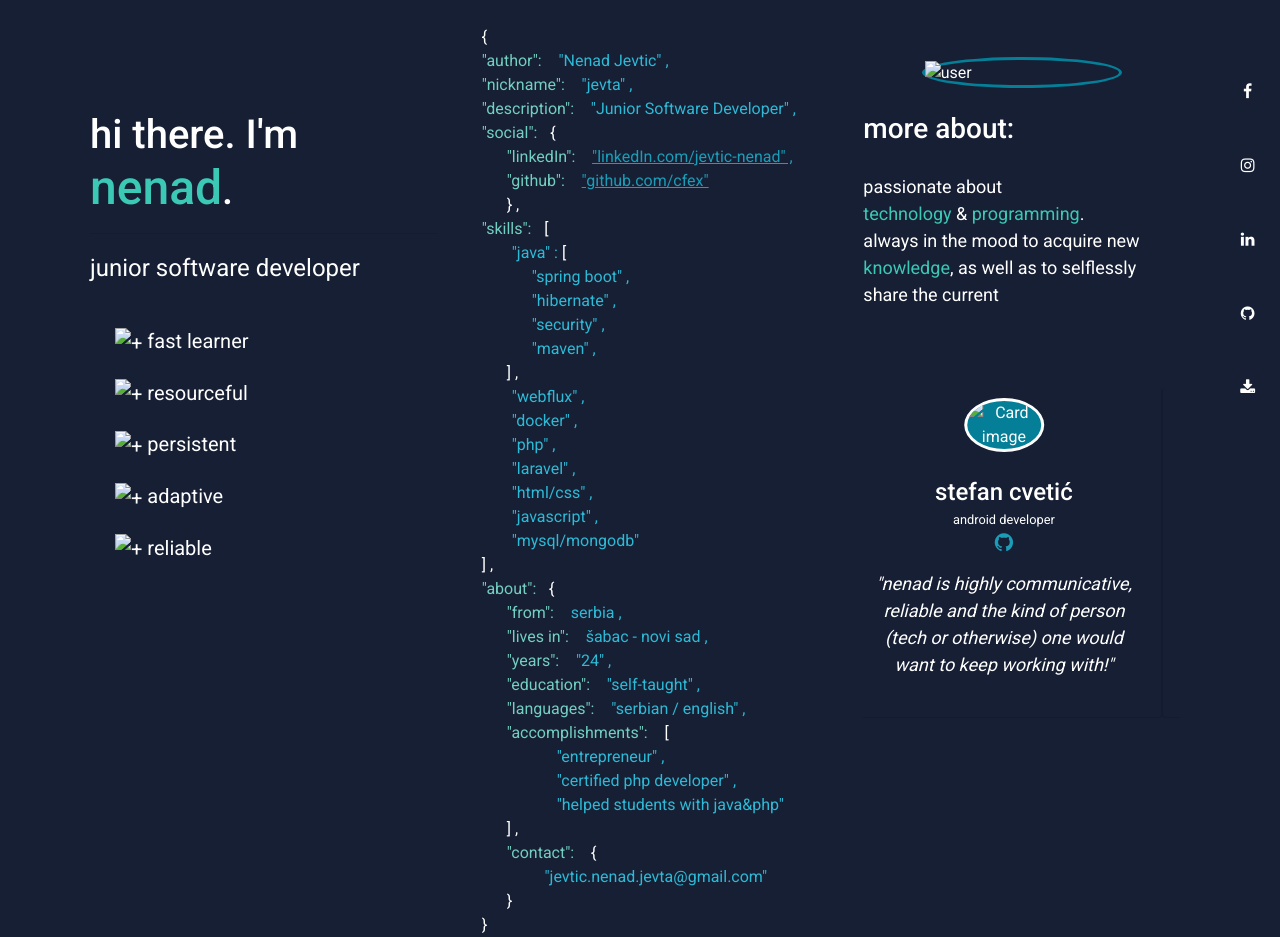
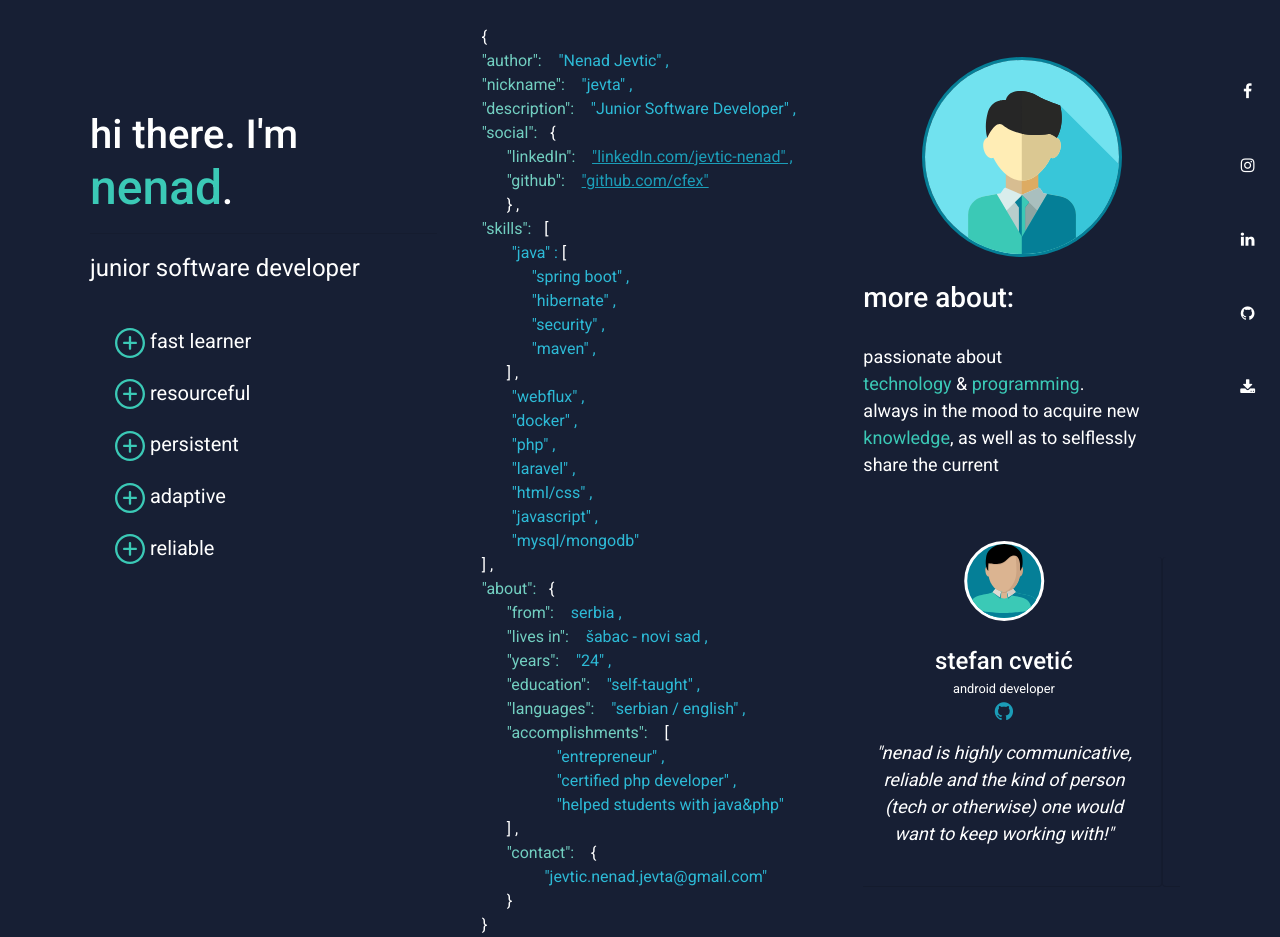
Before and after one commit to cfex/portfolio, a plain HTML site: page index.html in a window 1280 px wide. Drawn offline with nearby package versions, Linux system fonts and the light colour scheme; files that its build step writes are made by us from their sources; the site is published under a folder, as on GitHub Pages, so addresses that start at the root find nothing.

Commit message:
update path

```diff
--- a/index.html
+++ b/index.html
@@ -16,8 +16,8 @@
     <link
       href="https://fonts.googleapis.com/css2?family=Roboto:wght@400;500&display=swap"
       rel="stylesheet">
-    <link rel="stylesheet" href="assets/css/style.css">
-    <link rel="icon" type="image/svg+xml" href="images/favicon.svg">
+    <link rel="stylesheet" href="./assets/css/style.css">
+    <link rel="icon" type="image/svg+xml" href="./images/favicon.svg">
     <title>Jevtić Nenad</title>
   </head>
   <body>
@@ -26,7 +26,7 @@
       <a href="https://www.instagram.com/nnd.j" target="_blank" class="instagram"><i class="fa fa-instagram"></i></a>
       <a href="https://www.linkedin.com/in/nenad-jevti%C4%87-706774133/" target="_blank" class="linkedin"><i class="fa fa-linkedin"></i></a>
       <a href="https://github.com/cfex" target="_blank" class="github"><i class="fa fa-github"></i></a>
-      <a href="/cv/JevtićNenad-eng.pdf" download><i class="fa fa-download"></i></a>
+      <a href="./cv/JevtićNenad-eng.pdf" download><i class="fa fa-download"></i></a>
     </div>
     <div class="container-fluid">
       <div class="container">
@@ -42,27 +42,27 @@
               <div class="personality">
                 <table>
                   <tr>
-                    <td><img src="/images/plus.svg" alt="+">
+                    <td><img src="./images/plus.svg" alt="+">
                       fast learner
                     </td>
                   </tr>
                   <tr>
-                    <td><img src="/images/plus.svg" alt="+">
+                    <td><img src="./images/plus.svg" alt="+">
                       resourceful
                     </td>
                   </tr>
                   <tr>
-                    <td><img src="/images/plus.svg" alt="+">
+                    <td><img src="./images/plus.svg" alt="+">
                       persistent
                     </td>
                   </tr>
                   <tr>
-                    <td><img src="/images/plus.svg" alt="+">
+                    <td><img src="./images/plus.svg" alt="+">
                       adaptive
                     </td>
                   </tr>
                   <tr>
-                    <td><img src="/images/plus.svg" alt="+">
+                    <td><img src="./images/plus.svg" alt="+">
                       reliable
                     </td>
                   </tr>
@@ -119,7 +119,7 @@
           </div>
               <div class="col description">
                 <div class="col description-image">
-                  <img src="/images/businessman.svg" alt="user">
+                  <img src="./images/businessman.svg" alt="user">
 
                 </div>
                 <br>
@@ -136,7 +136,7 @@
                       <div class="carousel-item active">
                         <div class="card">
                           <div class="avatar">
-                            <img src="/images/man2.svg" alt="Card image">
+                            <img src="./images/man2.svg" alt="Card image">
                           </div>
                           <div class="card-body">
                             <h4 class="card-title">stefan cvetić</h4>
@@ -149,7 +149,7 @@
                       <div class="carousel-item">
                         <div class="card">
                           <div class="avatar">
-                            <img src="/images/man.svg" alt="Card image">
+                            <img src="./images/man.svg" alt="Card image">
                           </div>
                           <div class="card-body">
 
@@ -163,7 +163,7 @@
                       <div class="carousel-item">
                         <div class="card">
                           <div class="avatar">
-                            <img src="/images/woman.svg" alt="Card image">
+                            <img src="./images/woman.svg" alt="Card image">
                           </div>
                           <div class="card-body">
                             <h4 class="card-title">jovana simić</h4>
```
